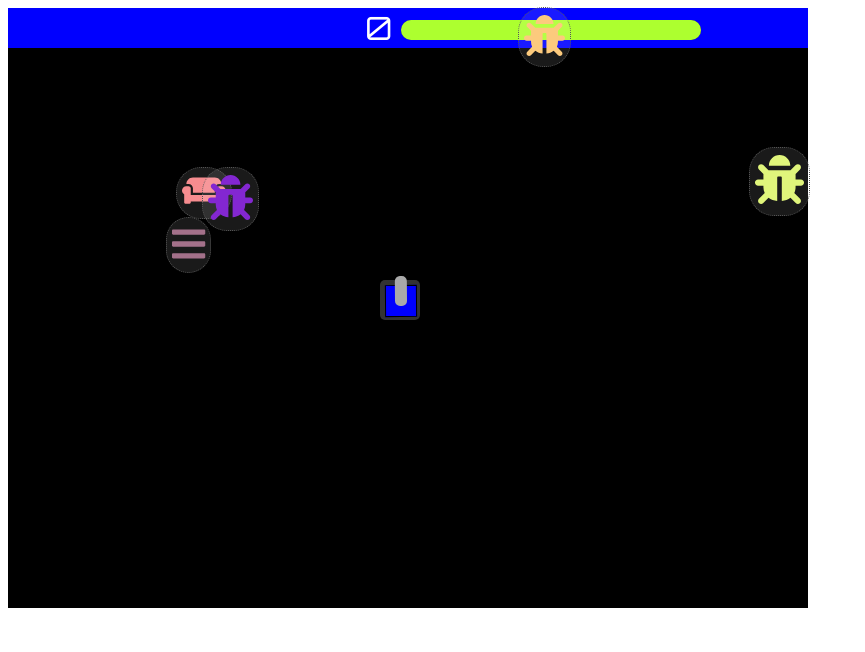
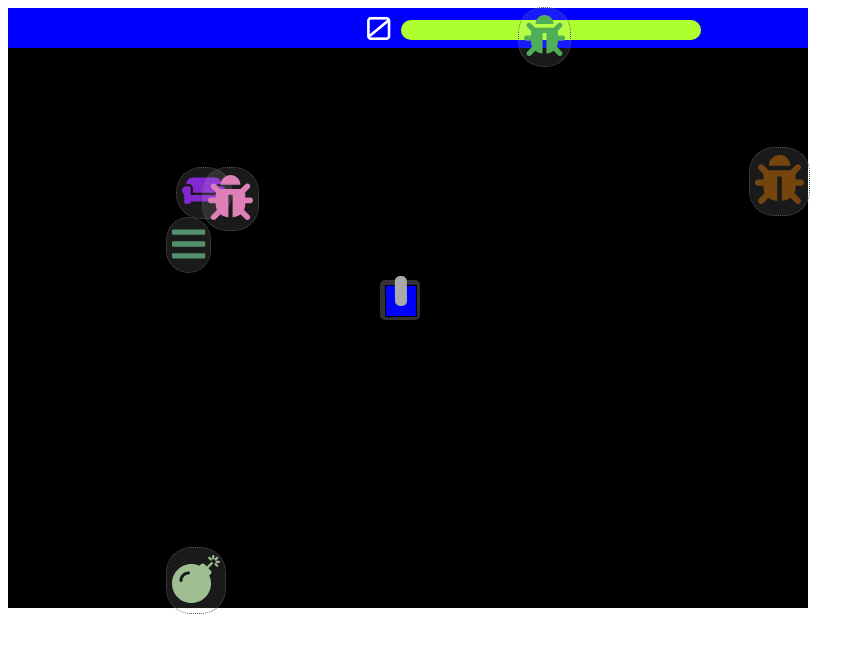
Before and after one commit to EdwardCraft/js-shooter-game, a plain HTML site: page index.html in a window 1280 px wide. Both pictures are taken after a click on the element "Start Game". Shown: the whole page, without its empty margins (0-865 px from the left). Drawn offline with Linux system fonts and the light colour scheme.

Commit message:
powerUp logic

```diff
--- a/script.js
+++ b/script.js
@@ -1,5 +1,6 @@
 
 const icons = ["bars","bug","bowling-ball","coffee","couch","football-ball","gem","laptop"];
+const powerIcon = ["bomb"];
 const btnStart = document.querySelector('.btnStart');
 const gameOverEle = document.getElementById('gameOverEle');
 const container = document.getElementById('container');
@@ -16,6 +17,7 @@ const boxCenter = [
 
 let gamePlay = false;
 let hit = false;
+let isPowerUp = false;
 let player;
 let animateGame;
 let states = [false, false, false, false];
@@ -39,7 +41,7 @@ function startGame() {
 
 	//setup badguys
 	setupBadguys(STARTING_NUMBER_ENEMIES);
-
+	powerupMaker();
 
 	animateGame = requestAnimationFrame(playGame);
 
@@ -82,6 +84,37 @@ function moveEnemy() {
 	}else {
 		base.style.backgroundColor = '';
 	}
+
+}
+
+function movePowerUps() {
+	let tempPowerUps = document.querySelectorAll('.power');
+	let tempShots = document.querySelectorAll('.fireme');
+
+	for(let powerUp of tempPowerUps) {
+		if(powerUp.offsetTop > 550 || powerUp.offsetTop < 0 ||
+			powerUp.offsetLeft > 750 || powerUp.offsetLeft < 0) {
+			powerUp.parentNode.removeChild(powerUp);
+			powerupMaker();
+		}else {
+			powerUp.style.top = powerUp.offsetTop + powerUp.movery + 'px';
+			powerUp.style.left = powerUp.offsetLeft + powerUp.moverx + 'px';
+			for(let shot of tempShots) {
+				if(isCollide(shot, powerUp) && gamePlay){
+					shot.parentNode.removeChild(shot);
+					powerUp.parentNode.removeChild(powerUp);
+					isPowerUp = true;
+					break;
+				}
+			}
+		}
+	}
+
+	if(isPowerUp){
+		//powerupMaker();
+		//isPowerUp = false;
+	}
+
 
 }
 
@@ -142,13 +175,18 @@ function degRad(deg) {
 
 function mousedown(e) {
 	if(gamePlay){
-		createShoot(e, 0);
+		if(isPowerUp){
+			powerUp(e);
+		}else{
+			createShoot(e, 0);
+		}
+
 
 
 	}
 }
 
-function powerUp(){
+function powerUp(e){
 	switch(randomMe(NUMBER_OF_POWER_UPS)){
 			case 0:
 				createShoot(e, 0);
@@ -252,6 +290,52 @@ function badmaker() {
 	container.appendChild(div);
 }
 
+function powerupMaker() {
+	let div = document.createElement('div');
+	let myIcon = 'fa-' + powerIcon[0];
+	let x, y, xmove, ymove;
+	let randomStart =  randomMe(4);
+	let dirSet = enemyVelocity;
+	let dirPos = randomMe(7) - 3;
+	switch(randomStart) {
+		case 0:
+			x = 0;
+			y = randomMe(600);
+			ymove = dirPos;
+			xmove = dirSet;
+		break;
+		case 1:
+			x = 800;
+			y = randomMe(600);
+			ymove = dirPos;
+			xmove = dirSet * -1;
+		break;
+		case 2:
+			x = randomMe(800);
+			y = 0;
+			ymove = dirSet;
+			xmove = dirPos;
+		break;
+		case 3:
+			x = randomMe(800);
+			y = 600;
+			ymove = dirSet * -1;
+			xmove = dirPos;
+		break;
+		default: console.log('something went wrong');  break;
+	}
+	div.style.color = randomColor();
+	div.innerHTML = '<i class="fas ' + myIcon + '"></i>';
+	div.setAttribute('class','power');
+	div.style.fontSize = randomMe(20) + 30 + 'px';
+	div.style.left = x + 'px';
+	div.style.top  = y + 'px';
+	div.points = randomMe(5) + 1;
+	div.moverx = xmove;
+	div.movery = ymove;
+	container.appendChild(div);
+}
+
 function randomColor() {
 	function c() {
 		let hex = randomMe(256).toString(16);
@@ -323,6 +407,8 @@ function playGame(argument) {
 		updateDash();
 		//move enemy
 		moveEnemy();
+		movePowerUps();
+
 		updateEnemyNumbers();
 		animateGame = requestAnimationFrame(playGame);
 	}
--- a/style.css
+++ b/style.css
@@ -124,3 +124,13 @@ body {
     border-radius: 25px;
 
 }
+
+.power{
+    position: absolute;
+    padding: 5px;
+    text-align: center;
+    border: 1px dotted #555;
+    background-color: rgba(255,255,255,0.1);
+    border-radius: 25px;
+
+}
```
